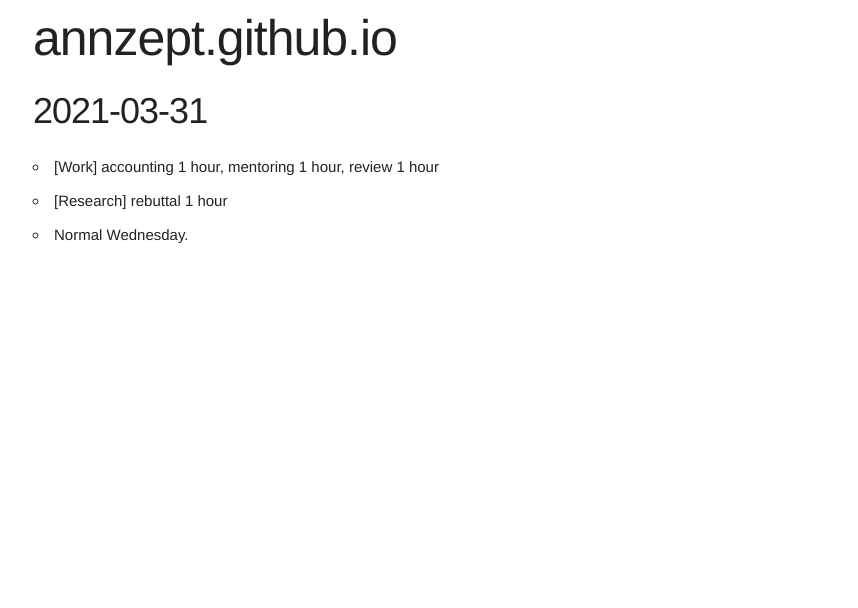
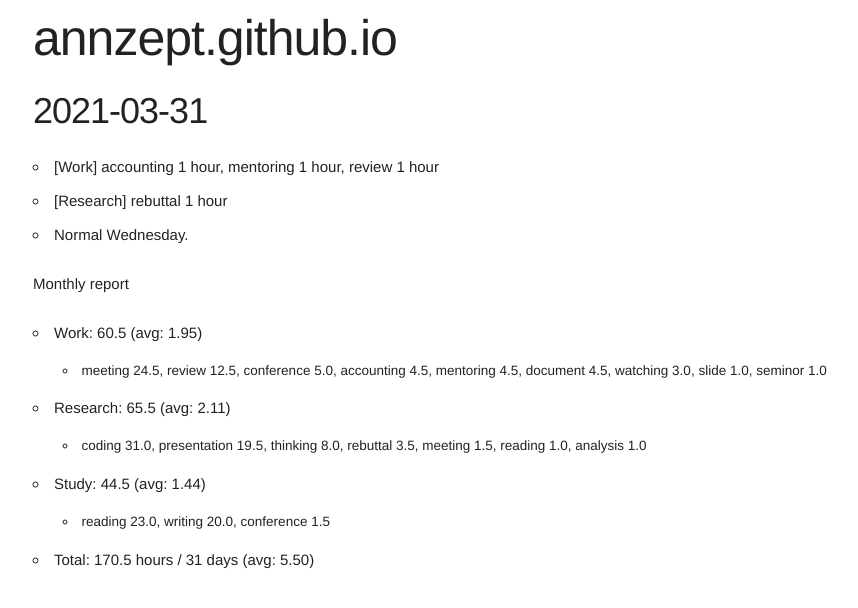
Before and after one commit to annzept/annzept.github.io, a Jekyll site: the page built from _posts/2021-03-31-diary.md, in a window 1280 px wide. Shown: the top 608 px of the page, without its empty margins (127-985 px from the left). Built offline with Jekyll 4.4.1, drawn with Linux system fonts in a browser that asks for light colours.

Commit message:
Thu Apr  1 13:43:57 JST 2021

```diff
--- a/_posts/2021-03-31-diary.md
+++ b/_posts/2021-03-31-diary.md
@@ -8,3 +8,12 @@
 - [Work] accounting 1 hour, mentoring 1 hour, review 1 hour
 - [Research] rebuttal 1 hour
 - Normal Wednesday.
+
+Monthly report
+- Work: 60.5 (avg: 1.95)
+  + meeting 24.5, review 12.5, conference 5.0, accounting 4.5, mentoring 4.5, document 4.5, watching 3.0, slide 1.0, seminor 1.0
+- Research: 65.5 (avg: 2.11)
+  + coding 31.0, presentation 19.5, thinking 8.0, rebuttal 3.5, meeting 1.5, reading 1.0, analysis 1.0
+- Study: 44.5 (avg: 1.44)
+  + reading 23.0, writing 20.0, conference 1.5
+- Total: 170.5 hours / 31 days (avg: 5.50)
```
